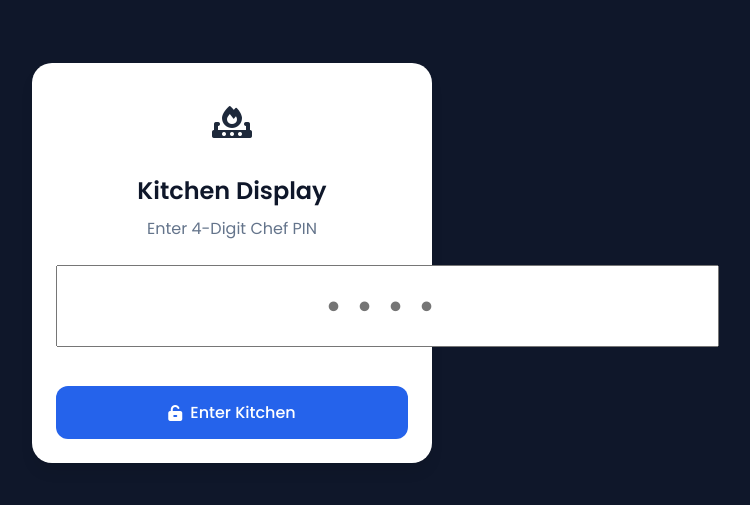
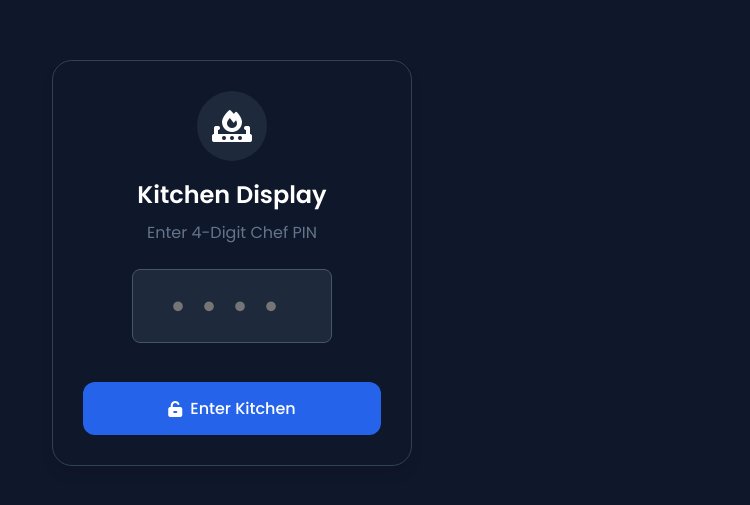
Before and after one commit to indianfoodforest2025-tech/indian-food-forest, a plain HTML site: page kitchen.html in a window 1280 px wide. Shown: the part 137-642 px from the top of the page, without its empty margins (408-1158 px from the left). Drawn offline with Linux system fonts and the light colour scheme; no server answers.

Commit message:
Update kitchen.html

```diff
--- a/kitchen.html
+++ b/kitchen.html
@@ -20,14 +20,16 @@
     <!-- 0. KITCHEN SECURE PIN OVERLAY -->
     <!-- ============================================== -->
     <div id="kitchen-login-screen" class="fullscreen-overlay" style="background: var(--primary-navy); z-index: 9999;">
-        <div class="modal-card text-center shadow-lg">
-            <div class="logo-container mx-auto mb-3" style="width: 70px; height: 70px; background: #fff; border-radius: 50%; display: flex; align-items: center; justify-content: center;">
+        <div class="modal-card text-center shadow-lg" style="max-width: 360px; margin: auto; padding: 30px; background: #0F172A; color: white; border: 1px solid #334155;">
+            <div class="logo-container mx-auto mb-3" style="width: 70px; height: 70px; background: #1E293B; border-radius: 50%; display: flex; align-items: center; justify-content: center;">
                 <i class="fa-solid fa-fire-burner text-danger fa-2x"></i>
             </div>
-            <h2 class="mb-2">Kitchen Display</h2>
+            <h2 class="mb-2" style="color: white;">Kitchen Display</h2>
             <p class="text-muted text-sm mb-4">Enter 4-Digit Chef PIN</p>
 
-            <input type="password" id="kitchen-passcode" class="input-group" placeholder="••••" maxlength="4" inputmode="numeric" pattern="[0-9]*" style="font-size: 32px; text-align: center; letter-spacing: 15px; font-weight: bold; padding: 15px;" autocomplete="off">
+            <!-- FIXED PIN INPUT FIELD -->
+            <input type="password" id="kitchen-passcode" class="mx-auto" placeholder="••••" maxlength="4" inputmode="numeric" pattern="[0-9]*" style="font-size: 32px; text-align: center; letter-spacing: 15px; font-weight: bold; padding: 12px; width: 200px; display: block; border-radius: 8px; border: 1px solid #475569; background: #1E293B; color: white; outline: none; margin-bottom: 15px;" autocomplete="off">
+
             <p id="kitchen-login-error" class="text-danger text-sm hidden mt-2">Incorrect PIN!</p>
 
             <button id="btn-kitchen-login" class="btn-primary btn-large w-100 mt-4">
@@ -72,55 +74,7 @@
         </div>
 
         <!-- Orders Grid Container -->
-        <div id="kds-orders-grid" class="kds-grid hidden">
-
-            <!-- Format Reference for JS (Ye card JavaScript banayega) -->
-            <!--
-            <div class="order-card timer-green" data-order-id="ORD123">
-
-                <div class="kds-card-header d-flex-between">
-                    <h2>Tbl 05</h2>
-                    <span class="timer-badge">03:45 MIN</span>
-                </div>
-
-                <div class="kds-card-meta d-flex-between">
-                    <span>ORD-12345</span>
-                    <span class="status-badge pending">NEW</span>
-                </div>
-
-                <div class="kds-card-body">
-                    <ul class="kds-item-list">
-                        <li class="kds-item">
-                            <label class="custom-checkbox">
-                                <input type="checkbox" class="item-check">
-                                <span class="checkmark"></span>
-                                <span class="item-name">2x Paneer Tikka</span>
-                            </label>
-                        </li>
-                        <li class="kds-item">
-                            <label class="custom-checkbox">
-                                <input type="checkbox" class="item-check">
-                                <span class="checkmark"></span>
-                                <span class="item-name">1x Cold Coffee</span>
-                            </label>
-                            <p class="cooking-note"><i class="fa-solid fa-message"></i> Less sugar</p>
-                        </li>
-                    </ul>
-                </div>
-
-                <div class="kds-card-footer">
-                    <button class="btn-kds-action btn-accept w-100">
-                        <i class="fa-solid fa-fire"></i> Accept & Prepare
-                    </button>
-                    <button class="btn-kds-action btn-ready w-100 hidden">
-                        <i class="fa-solid fa-check-double"></i> Mark Ready
-                    </button>
-                </div>
-
-            </div>
-            -->
-
-        </div>
+        <div id="kds-orders-grid" class="kds-grid hidden"></div>
     </main>
 
     <!-- JavaScript Files -->
```
